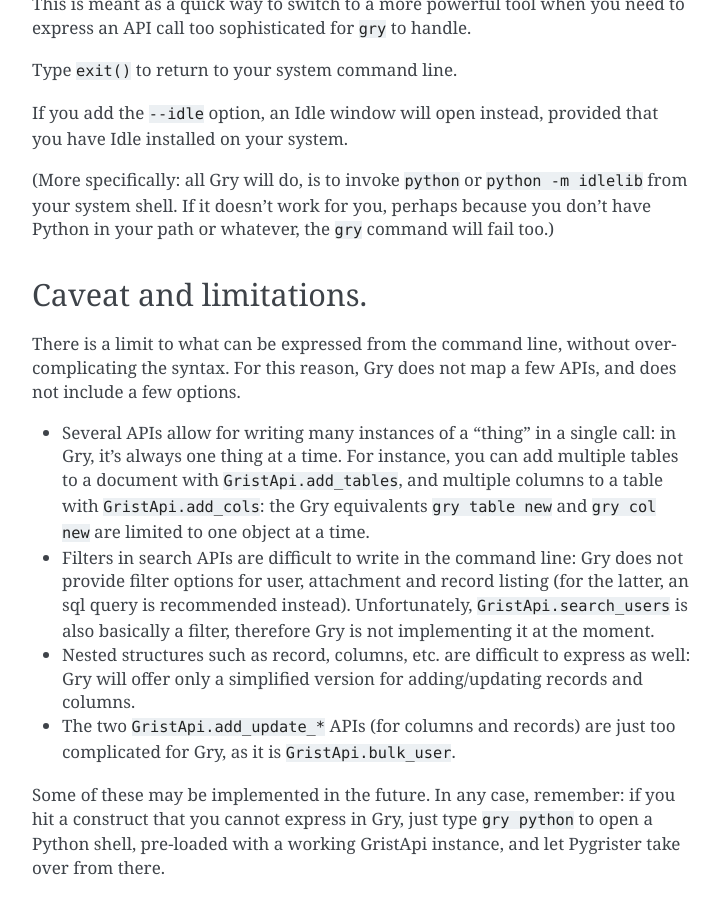
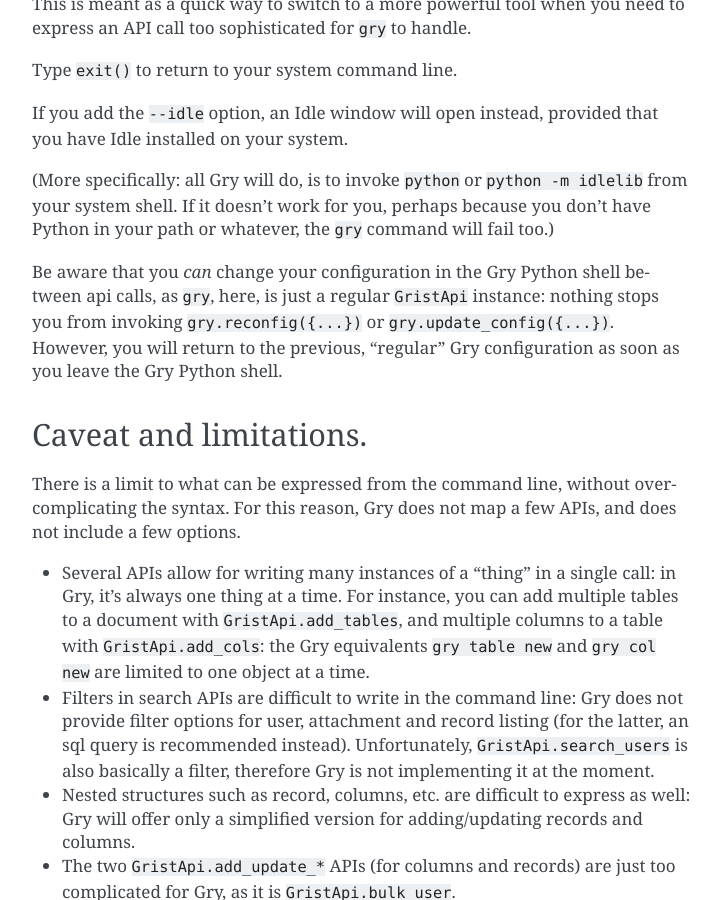
Before and after one commit to ricpol/pygrister, a Sphinx documentation site: the page built from doc/gry.rst, in a window 1280 px wide and 900 px high, scrolled down 7874 px. Shown: the whole window, without its empty margins (388-1108 px from the left). Built offline with Sphinx 7.4.7, drawn with Linux system fonts in a browser that asks for light colours.

Commit message:
Allow changing Gry config while in Gry Python

```diff
--- a/doc/gry.rst
+++ b/doc/gry.rst
@@ -364,6 +364,12 @@ you have Idle installed on your system.
 from your system shell. If it doesn't work for you, perhaps because you don't have
 Python in your path or whatever, the ``gry`` command will fail too.)
 
+Be aware that you *can* change your configuration in the Gry Python shell
+between api calls, as ``gry``, here, is just a regular ``GristApi`` instance:
+nothing stops you from invoking ``gry.reconfig({...})`` or
+``gry.update_config({...})``. However, you will return to the previous,
+"regular" Gry configuration as soon as you leave the Gry Python shell.
+
 Caveat and limitations.
 -----------------------
 
```
Also changed, not shown: 1 other file.
